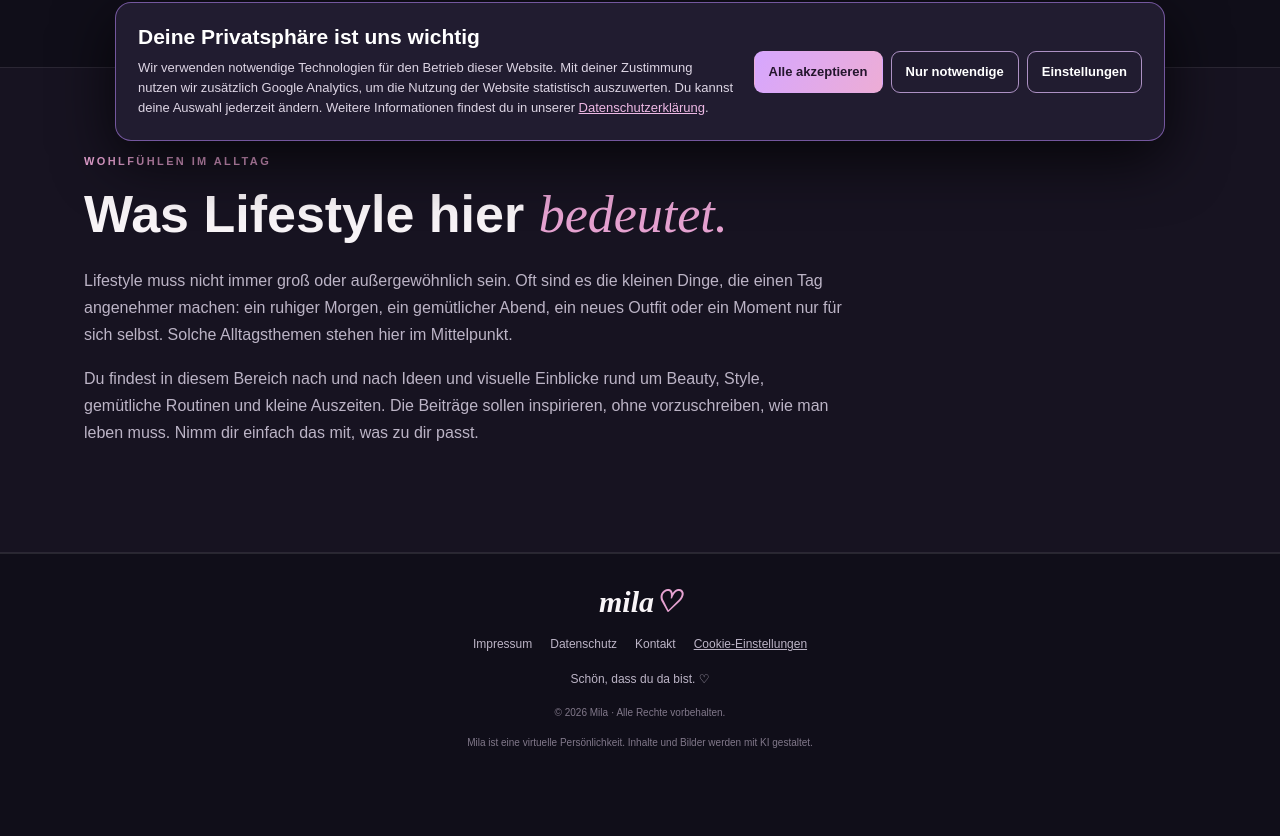
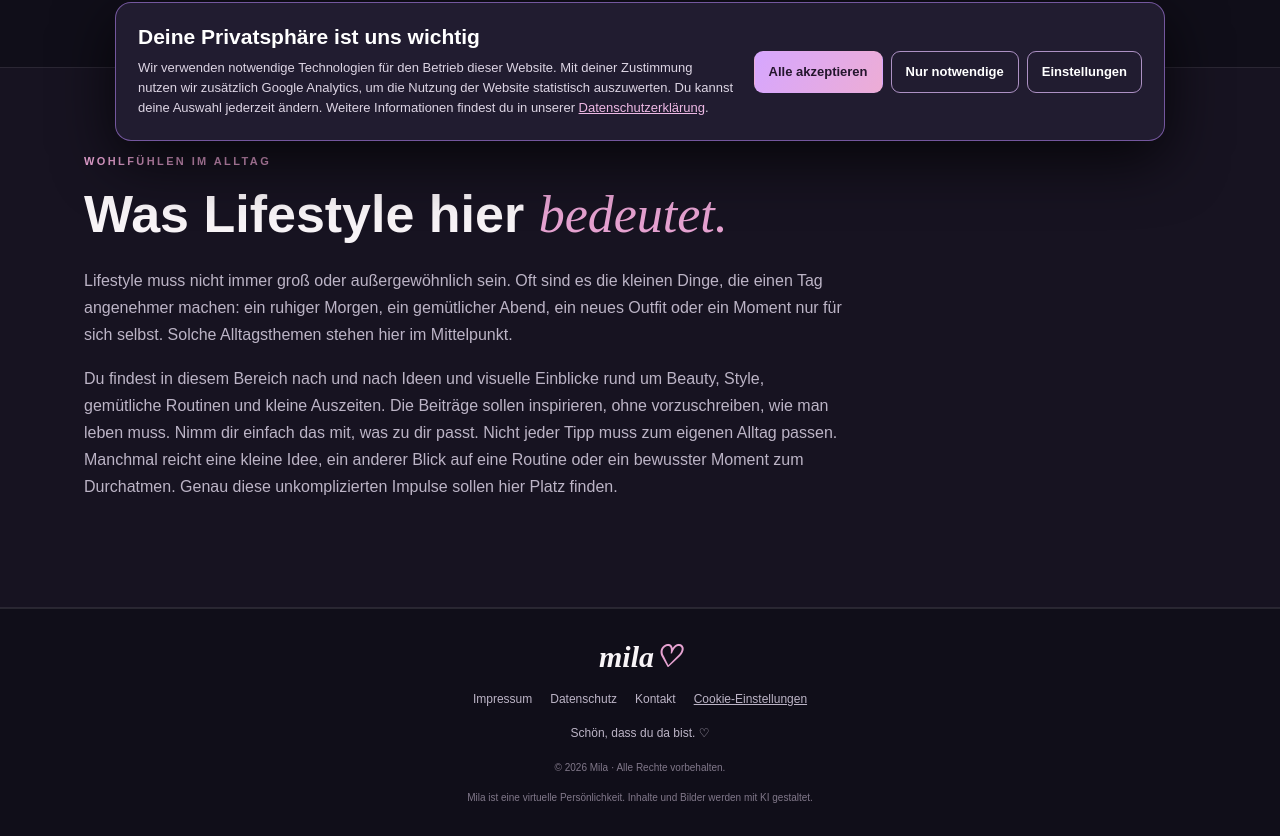
Before and after one commit to eGGad1991/eggad-digital-website, a plain HTML site: page site/lifestyle/index.html in a window 1280 px wide. Shown: the part 641-1477 px from the top of the page. Before the commit the page ends 1422 px from the top, so only its background shows below. Drawn offline with Linux system fonts and the light colour scheme.

Commit message:
Inhalte der Themen- und Kontaktseiten abrunden

```diff
--- a/site/lifestyle/index.html
+++ b/site/lifestyle/index.html
@@ -8,7 +8,7 @@
 <span class="eyebrow">WOHLFÜHLEN IM ALLTAG</span>
 <h2>Was Lifestyle hier <em>bedeutet.</em></h2>
 <p>Lifestyle muss nicht immer groß oder außergewöhnlich sein. Oft sind es die kleinen Dinge, die einen Tag angenehmer machen: ein ruhiger Morgen, ein gemütlicher Abend, ein neues Outfit oder ein Moment nur für sich selbst. Solche Alltagsthemen stehen hier im Mittelpunkt.</p>
-<p>Du findest in diesem Bereich nach und nach Ideen und visuelle Einblicke rund um Beauty, Style, gemütliche Routinen und kleine Auszeiten. Die Beiträge sollen inspirieren, ohne vorzuschreiben, wie man leben muss. Nimm dir einfach das mit, was zu dir passt.</p>
+<p>Du findest in diesem Bereich nach und nach Ideen und visuelle Einblicke rund um Beauty, Style, gemütliche Routinen und kleine Auszeiten. Die Beiträge sollen inspirieren, ohne vorzuschreiben, wie man leben muss. Nimm dir einfach das mit, was zu dir passt. Nicht jeder Tipp muss zum eigenen Alltag passen. Manchmal reicht eine kleine Idee, ein anderer Blick auf eine Routine oder ein bewusster Moment zum Durchatmen. Genau diese unkomplizierten Impulse sollen hier Platz finden.</p>
 </div>
 </div></section>
 </main><footer><a class="logo" href="/">mila<span>♡</span></a><div class="footerlinks"><a href="/impressum/">Impressum</a><a href="/datenschutz/">Datenschutz</a><a href="/kontakt/">Kontakt</a></div><p>Schön, dass du da bist. ♡</p><small>© 2026 Mila · Alle Rechte vorbehalten.</small><small class="disclosure">Mila ist eine virtuelle Persönlichkeit. Inhalte und Bilder werden mit KI gestaltet.</small></footer><script defer="" src="/cookie-consent.js"></script></body></html>
```
